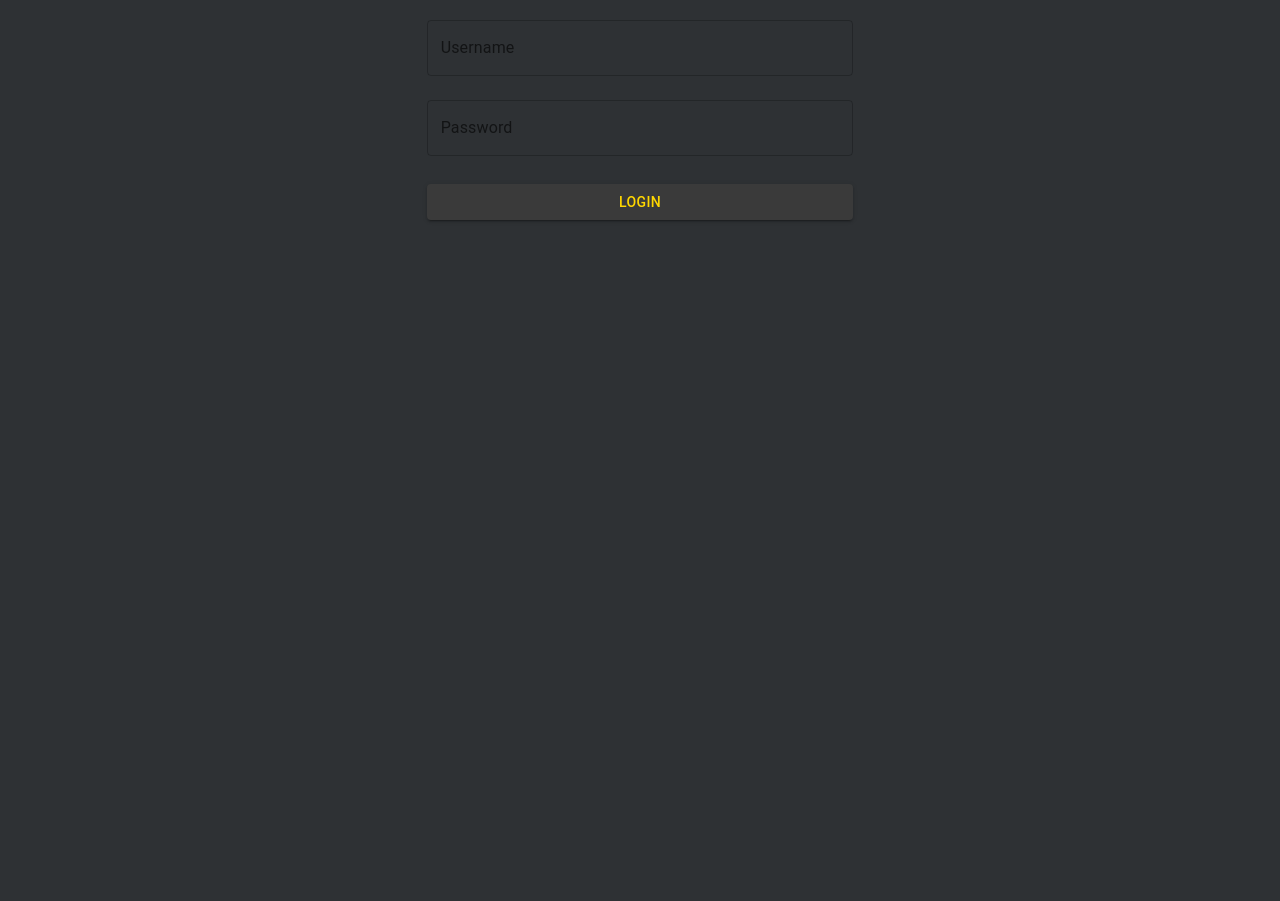
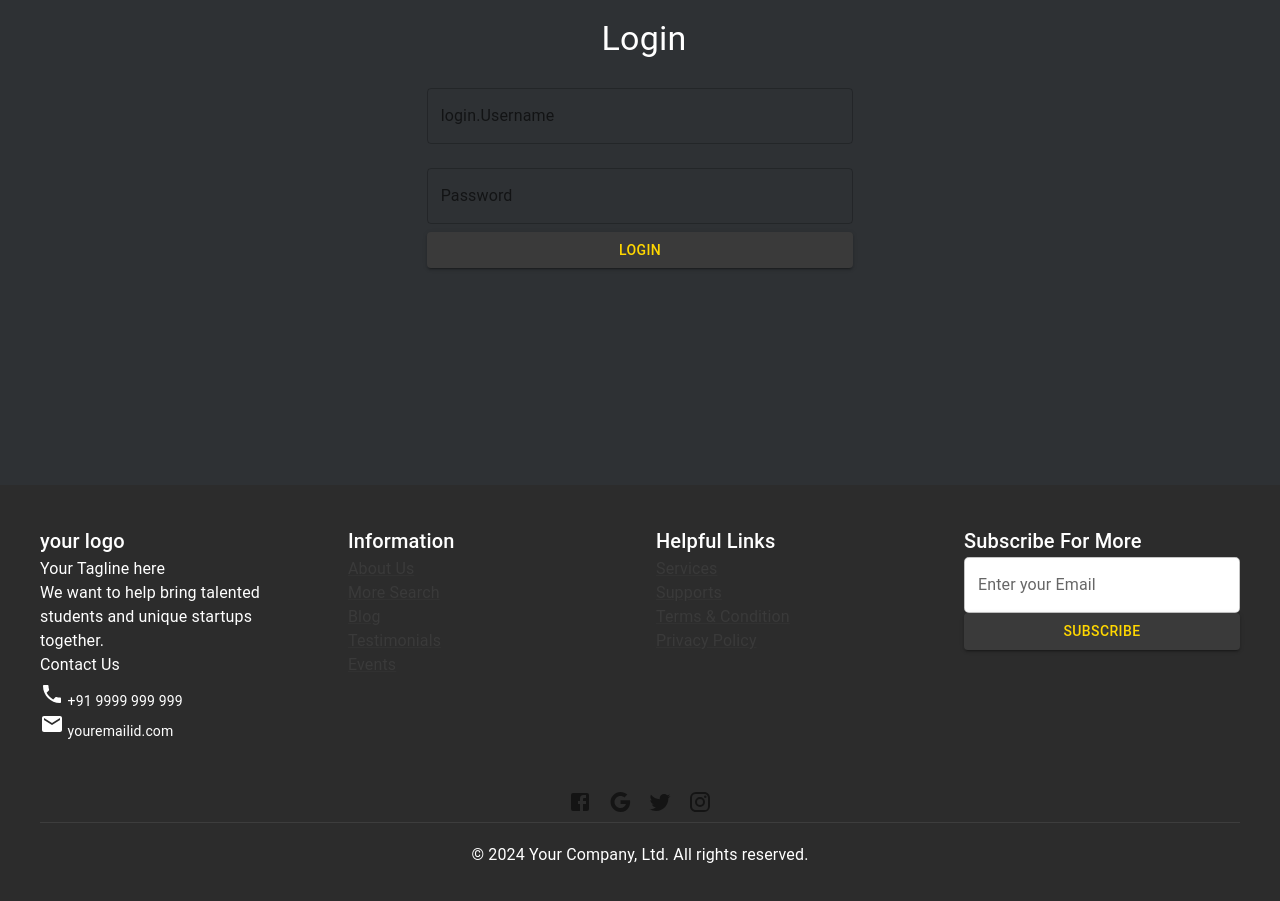
Before and after one commit to zeynepciplak/movie-search-website, a React (Create React App) app: page /login in a window 1280 px wide. Shown: the part 379-1280 px from the top of the page. Before the commit the page ends 864 px from the top, so only its background shows below. Built offline with nearby package versions, Linux system fonts and the light colour scheme.

Commit message:
footer kısmı yapıldı

```diff
--- a/public/locales/en/translation.json
+++ b/public/locales/en/translation.json
@@ -76,5 +76,30 @@
     "History": "History",
     "Award Winning Movies":"Award Winning Movies",
     "Top Directors":"Top Directors"
+   },
+   "footer":{
+    "Contact Us": "Contact Us",
+    "Information":"Information",
+    "About Us":"About Us",
+    "More Search":"More Search",
+    "Blog":"Blog",
+    "Testimonials":"Testimonials",
+    "Events":"Events",
+    "Helpful Links":"Helpful Links",
+    "Services":"Services",
+    "Supports":"Supports",
+    "Terms & Condition":"Terms & Condition",
+    "Privacy Policy":"Privacy Policy",
+    "Subscribe For More":"Subscribe For More",
+    "Enter your Email":"Enter your Email",
+    "Subscribe":"Subscribe",
+    "© 2024 Your Company, Ltd. All rights reserved.":"© 2024 Your Company, Ltd. All rights reserved."
+   },
+   "login":{
+    "Login":"Login",
+   " Username":"Username",
+   "Password":"Password",
+   "Login successful!":"Login successful!",
+   "Invalid credentials!":"Invalid credentials!"
    }
  }
--- a/src/App.tsx
+++ b/src/App.tsx
@@ -6,7 +6,7 @@ import Navbar from './components/Navbar/Navbar'; // Navbar bileşenini import et
 import ImdbTop100Movies from './pages/ImdbTop100Movies/ImdbTop100Movies'; // IMDb bileşenini import et
 import { createTheme, ThemeProvider } from '@mui/material/styles';
 import { CssBaseline } from '@mui/material';
-
+import Footer from './components/Footer/Footer';
 import MostPopularArtists from './pages/MostPopularArtists/MostPopularArtists';
 import AwardWinningMovies from './pages/AwardWinningMovies/AwardWinningMovies';
 import TopDirectors from './pages/TopDirectors/TopDirectors';
@@ -83,6 +83,7 @@ const App: React.FC = () => {
         {/*<Route path="/movie/:id" element={<MovieDetailPage />} />*/}
         {/*<Route path="/artist/:id" element={<ArtistDetailPage />} /> */}
         </Routes>
+        <Footer/>
       </Router>
     </ThemeProvider>
   );
--- /dev/null
+++ b/src/components/Footer/Footer.css
@@ -0,0 +1,85 @@
+
+.footer-container {
+    background-color: #2c2c2c;
+    color: #ffffff;
+    padding: 40px;
+  }
+
+  .footer-title {
+    font-size: 18px;
+    font-weight: bold;
+    margin-bottom: 10px;
+  }
+
+  .footer-subtitle {
+    font-size: 14px;
+    margin-bottom: 10px;
+  }
+
+  .footer-about {
+    font-size: 14px;
+    margin-bottom: 10px;
+  }
+
+  .footer-contact {
+    font-weight: bold;
+    margin-top: 20px;
+  }
+
+  .footer-contact-info {
+    margin-top: 5px;
+    font-size: 14px;
+  }
+
+  .footer-link {
+    color: #ffffff;
+    font-size: 14px;
+    text-decoration: none;
+    margin-top: 5px;
+  }
+
+  .footer-link:hover {
+    text-decoration: underline;
+  }
+
+  .footer-input {
+    width: 100%;
+    margin-bottom: 10px;
+    background-color: #fff;
+    border-radius: 5px;
+  }
+
+  .footer-button {
+    width: 100%;
+    background-color: #000;
+    color: #fff;
+    border-radius: 5px;
+  }
+
+  .footer-social {
+    margin-top: 40px;
+    text-align: center;
+  }
+
+  .footer-social-icon {
+    color: #fff;
+    margin: 0 10px;
+  }
+
+  .footer-bottom-text {
+    text-align: center;
+    font-size: 14px;
+    margin-top: 40px;
+    border-top: 1px solid #3d3d3d;
+    padding-top: 20px;
+  }
+
+  @media (max-width: 600px) {
+    .footer-container {
+      padding: 20px;
+    }
+
+    .footer-social {
+      margin-top: 20px;
+    }
+  }
--- /dev/null
+++ b/src/components/Footer/Footer.tsx
@@ -0,0 +1,71 @@
+import React from 'react';
+import { Grid, Box, Typography, TextField, Button, Link, IconButton } from '@mui/material';
+import { Email, Phone, Facebook, Google, Twitter, Instagram } from '@mui/icons-material';
+import { useTranslation } from 'react-i18next';
+import './Footer.css'; // CSS dosyasını import ediyoruz
+
+const Footer: React.FC = () => {
+    const { t } = useTranslation();
+  return (
+    <Box className="footer-container">
+      <Grid container spacing={4} justifyContent="space-between">
+        {/* Your Logo & About Us Section */}
+        <Grid item xs={12} sm={6} md={3}>
+          <Typography variant="h6" className="footer-title">your logo</Typography>
+          <Typography className="footer-subtitle">Your Tagline here</Typography>
+          <Typography className="footer-about">
+            We want to help bring talented students and unique startups together.
+          </Typography>
+          <Typography className="footer-contact">{t("footer.Contact Us")}</Typography>
+          <Box className="footer-contact-info">
+            <Phone /> +91 9999 999 999 <br />
+            <Email /> youremailid.com
+          </Box>
+        </Grid>
+
+        {/* Information Links */}
+        <Grid item xs={12} sm={6} md={3}>
+          <Typography variant="h6" className="footer-title">{t("footer.Information")}</Typography>
+          <Box>
+            <Link href="#" className="footer-link">{t("footer.About Us")}</Link><br />
+            <Link href="#" className="footer-link">{t("footer.More Search")}</Link><br />
+            <Link href="#" className="footer-link">{t("footer.Blog")}</Link><br />
+            <Link href="#" className="footer-link">{t("footer.Testimonials")}</Link><br />
+            <Link href="#" className="footer-link">{t("footer.Events")}</Link>
+          </Box>
+        </Grid>
+
+        {/* Helpful Links */}
+        <Grid item xs={12} sm={6} md={3}>
+          <Typography variant="h6" className="footer-title">{t("footer.Helpful Links")}</Typography>
+          <Box>
+            <Link href="#" className="footer-link">{t("footer.Services")}</Link><br />
+            <Link href="#" className="footer-link">{t("footer.Supports")}</Link><br />
+            <Link href="#" className="footer-link">{t("footer.Terms & Condition")}</Link><br />
+            <Link href="#" className="footer-link">{t("footer.Privacy Policy")}</Link>
+          </Box>
+        </Grid>
+
+        {/* Subscription Box */}
+        <Grid item xs={12} sm={6} md={3}>
+          <Typography variant="h6" className="footer-title">{t("footer.Subscribe For More")}</Typography>
+          <TextField label={t("footer.Enter your Email")} variant="outlined" className="footer-input" />
+          <Button variant="contained" className="footer-button">{t("footer.Subscribe")}</Button>
+        </Grid>
+      </Grid>
+
+      {/* Social Media Icons */}
+      <Box className="footer-social">
+        <IconButton className="footer-social-icon"><Facebook /></IconButton>
+        <IconButton className="footer-social-icon"><Google /></IconButton>
+        <IconButton className="footer-social-icon"><Twitter /></IconButton>
+        <IconButton className="footer-social-icon"><Instagram /></IconButton>
+      </Box>
+
+      {/* Footer Bottom Line */}
+      <Typography className="footer-bottom-text">{t("footer.© 2024 Your Company, Ltd. All rights reserved.")}</Typography>
+    </Box>
+  );
+};
+
+export default Footer;
--- /dev/null
+++ b/src/pages/LoginPage/LoginPage.css
@@ -0,0 +1,40 @@
+
+
+.login-container {
+    height: 100vh;
+    display: flex;
+    justify-content: center;
+    align-items: center;
+  }
+
+  .login-box {
+    display: flex;
+    flex-direction: column;
+    align-items: center;
+    justify-content: center;
+    width: 100%;
+  }
+
+  .login-icon {
+    color: #ffffff;
+    margin-bottom: 20px;
+  }
+
+  form {
+    width: 100%;
+  }
+
+  .login-button {
+    margin-top: 20px;
+  }
+
+
+  @media (max-width: 600px) {
+    .login-box {
+      padding: 20px;
+    }
+
+    .login-icon {
+      font-size: 4rem;
+    }
+  }
--- a/src/pages/LoginPage/LoginPage.tsx
+++ b/src/pages/LoginPage/LoginPage.tsx
@@ -1,15 +1,19 @@
 import React, { useState } from 'react';
 import { useNavigate } from 'react-router-dom';
 import { Box, Button, TextField, Typography, Grid } from '@mui/material';
-
+import { FontAwesomeIcon } from '@fortawesome/react-fontawesome';
+import { faCircleUser } from '@fortawesome/free-solid-svg-icons';
+import './LoginPage.css';
+import { useTranslation } from 'react-i18next';
 const LoginPage: React.FC = () => {
   const [username, setUsername] = useState('');
   const [password, setPassword] = useState('');
   const navigate = useNavigate();
+  const { t } = useTranslation();
 
   const handleLogin = (e: React.FormEvent) => {
     e.preventDefault();
-    // Dummy veri ile kontrol yapıyoruz
+
     if (username === 'admin' && password === 'password') {
       alert('Login successful!');
       navigate('/'); // Başarılı girişten sonra anasayfaya yönlendir
@@ -19,13 +23,14 @@ const LoginPage: React.FC = () => {
   };
 
   return (
-    <Grid container justifyContent="center" alignItems="center" style={{ height: '100vh' }}>
+    <Grid container className="login-container">
       <Grid item xs={12} sm={8} md={4}>
-        <Box display="flex" flexDirection="column" alignItems="center" justifyContent="center">
-          <Typography variant="h4" gutterBottom>Login</Typography>
-          <form onSubmit={handleLogin} style={{ width: '100%' }}>
+        <Box className="login-box">
+          <FontAwesomeIcon icon={faCircleUser} size="6x" className="login-icon" />
+          <Typography variant="h4" gutterBottom>{t("login.Login")}</Typography>
+          <form onSubmit={handleLogin}>
             <TextField
-              label="Username"
+              label={t("login.Username")}
               value={username}
               onChange={(e) => setUsername(e.target.value)}
               fullWidth
@@ -33,7 +38,7 @@ const LoginPage: React.FC = () => {
               variant="outlined"
             />
             <TextField
-              label="Password"
+              label={t("login.Password")}
               type="password"
               value={password}
               onChange={(e) => setPassword(e.target.value)}
@@ -41,8 +46,8 @@ const LoginPage: React.FC = () => {
               margin="normal"
               variant="outlined"
             />
-            <Button type="submit" variant="contained" color="primary" fullWidth style={{ marginTop: '20px' }}>
-              Login
+            <Button type="submit" variant="contained" color="primary" fullWidth className="login-button">
+             {t("login.Login")}
             </Button>
           </form>
         </Box>
```
Also changed, not shown: public/locales/tr/translation.json (+26 -1 lines), 1 other file (tests, documents, lock files or other folders).
